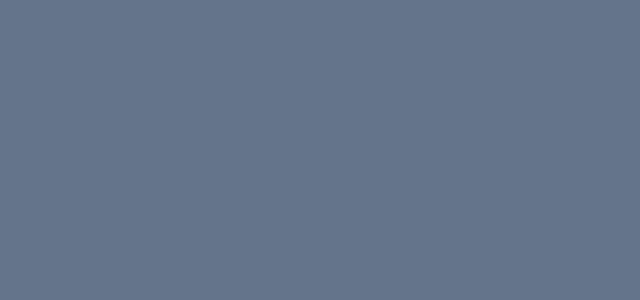
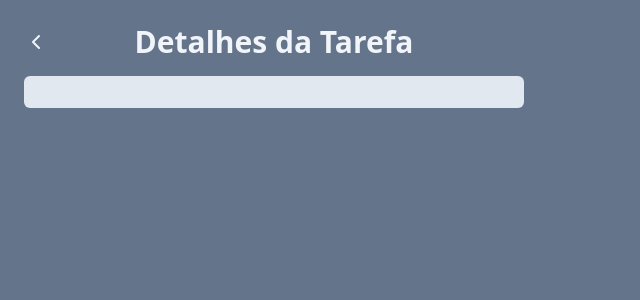
Before and after one commit to JhonantanAlves/gerenciador_de_tarefas, a React (Vite) app: page /task in a window 1280 px wide. Shown: the top 300 px of the page, without its empty margins (0-640 px from the left). Built offline with nearby package versions, Linux system fonts and the light colour scheme.

Commit message:
Pagina detalhes da tarefa configurada e estilizada

```diff
--- a/src/pages/TaskPage.jsx
+++ b/src/pages/TaskPage.jsx
@@ -1,13 +1,30 @@
-import { useSearchParams } from "react-router-dom";
+import { ChevronLeftIcon } from "lucide-react";
+import { useNavigate, useSearchParams } from "react-router-dom";
 
 function TaskPage() {
+  const navigate = useNavigate();
   const [SearchParams] = useSearchParams();
   const title = SearchParams.get("title");
   const description = SearchParams.get("description");
   return (
     <div className="h-screen w-screen bg-slate-500 p-6">
-      <h1>{title}</h1>
-      <p>{description}</p>
+      <div className="w-[500px] space-y-4">
+        <div className="flex justify-center relative">
+          <button
+            onClick={() => navigate(-1)}
+            className="absolute left-0 top-0 bottom-0 text-slate-100"
+          >
+            <ChevronLeftIcon />
+          </button>
+          <h1 className="text-3xl text-slate-100 font-bold text-center">
+            Detalhes da Tarefa
+          </h1>
+        </div>
+        <div className="bg-slate-200 p-4 rounded-md">
+          <h2 className="text-xl font-bold text-slate-600">{title}</h2>
+          <p className="text-slate-600">{description}</p>
+        </div>
+      </div>
     </div>
   );
 }
```
